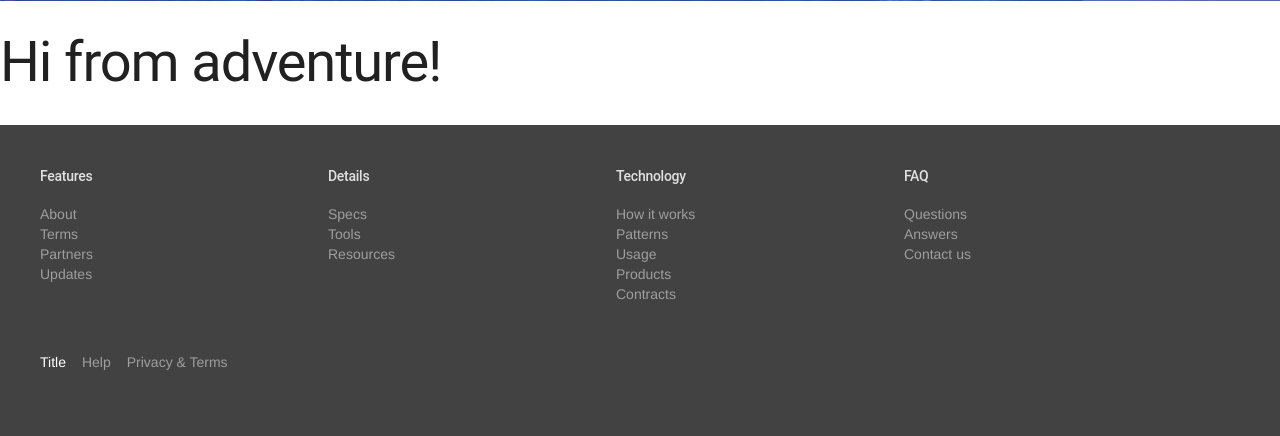
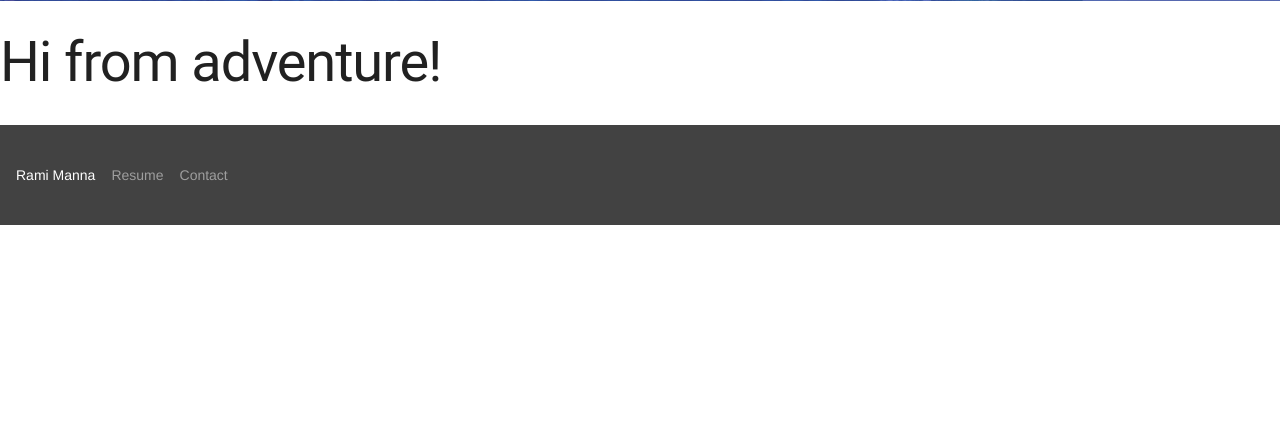
Before and after one commit to ramimanna/ramimanna.github.io, a Node server app: page /adventure/ in a window 1280 px wide. Shown: the part 799-1235 px from the top of the page. After the commit the page ends 1024 px from the top, so only its background shows below. Run offline with Node 20, Linux system fonts and the light colour scheme; some libraries are stand-ins or nearby versions; some web fonts are replaced.

Commit message:
restoring menu positions and using minifooter instead of mega

```diff
--- a/views/layout.jade
+++ b/views/layout.jade
@@ -55,58 +55,11 @@ html
                 i.material-icons keyboard_arrow_down
       block MainContent
 
-      footer.mdl-mega-footer
-        .mdl-mega-footer__middle-section
-          .mdl-mega-footer__drop-down-section
-            input.mdl-mega-footer__heading-checkbox(type='checkbox', checked='')
-            h1.mdl-mega-footer__heading Features
-            ul.mdl-mega-footer__link-list
-              li
-                a(href='#') About
-              li
-                a(href='#') Terms
-              li
-                a(href='#') Partners
-              li
-                a(href='#') Updates
-          .mdl-mega-footer__drop-down-section
-            input.mdl-mega-footer__heading-checkbox(type='checkbox', checked='')
-            h1.mdl-mega-footer__heading Details
-            ul.mdl-mega-footer__link-list
-              li
-                a(href='#') Specs
-              li
-                a(href='#') Tools
-              li
-                a(href='#') Resources
-          .mdl-mega-footer__drop-down-section
-            input.mdl-mega-footer__heading-checkbox(type='checkbox', checked='')
-            h1.mdl-mega-footer__heading Technology
-            ul.mdl-mega-footer__link-list
-              li
-                a(href='#') How it works
-              li
-                a(href='#') Patterns
-              li
-                a(href='#') Usage
-              li
-                a(href='#') Products
-              li
-                a(href='#') Contracts
-          .mdl-mega-footer__drop-down-section
-            input.mdl-mega-footer__heading-checkbox(type='checkbox', checked='')
-            h1.mdl-mega-footer__heading FAQ
-            ul.mdl-mega-footer__link-list
-              li
-                a(href='#') Questions
-              li
-                a(href='#') Answers
-              li
-                a(href='#') Contact us
-        .mdl-mega-footer__bottom-section
-          .mdl-logo Title
-          ul.mdl-mega-footer__link-list
+      footer.mdl-mini-footer
+        .mdl-mini-footer__left-section
+          .mdl-logo Rami Manna
+          ul.mdl-mini-footer__link-list
             li
-              a(href='#') Help
+              a(href='#') Resume
             li
-              a(href='#') Privacy & Terms
+              a(href='#') Contact
```
Also changed, not shown: public/stylesheets/stylePaintEditor.css (line endings or trailing spaces).
